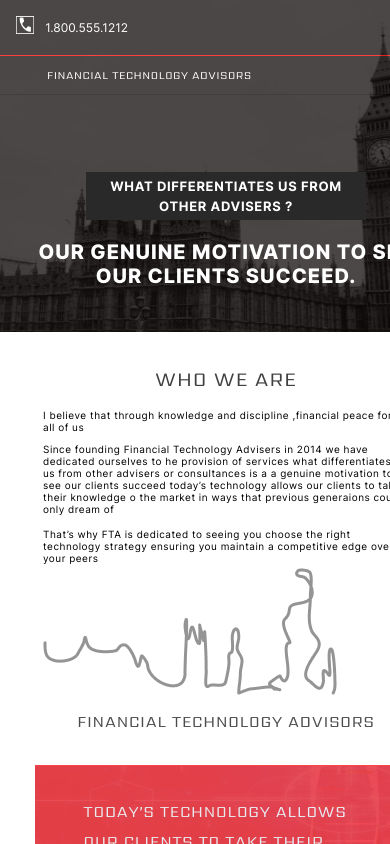
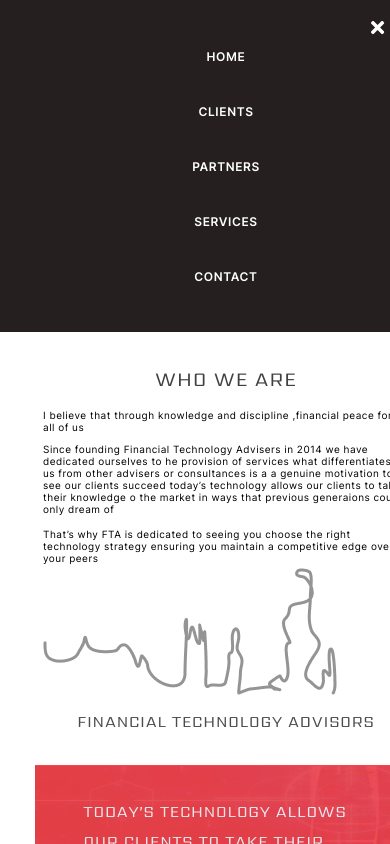
Before and after one commit to Gideonthegre8t/portfolio-website-1, a React (Create React App) app: page / in a window 390 px wide. Shown: the top 844 px of the page. Built offline with nearby package versions, Linux system fonts and the light colour scheme.

Commit message:
Website1 Complete

```diff
--- a/src/components/MenuIcon.js
+++ /dev/null
@@ -1,22 +0,0 @@
-import React from "react";
-
-const MenuIcon = ({ className }) => {
-  return (
-    <>
-      <svg
-        xmlns="http://www.w3.org/2000/svg"
-        viewBox="0 0 24 24"
-        width="24"
-        height="24"
-      >
-        <path fill="none" d="M0 0h24v24H0z" />
-        <path
-          d="M4 6h16v2H4zm0 5h16v2H4zm0 5h16v2H4z"
-          fill="rgba(0, 0, 0, 0.87)"
-        />
-      </svg>
-    </>
-  );
-};
-
-export default MenuIcon;
--- a/src/components/Navbar.js
+++ b/src/components/Navbar.js
@@ -1,13 +1,10 @@
-import React from "react";
-import { useRef, useState } from "react";
-import MenuIcon from "./MenuIcon";
+import React, { useRef, useEffect } from "react";
+import { FaBars, FaTimes } from "react-icons/fa";
 
 function Navbar() {
   const navRef = useRef();
-  const [isNavOpen, setIsNavOpen] = useState(false);
 
   const toggleNavbar = () => {
-    setIsNavOpen(!isNavOpen);
     navRef.current.classList.toggle("responsive_nav");
   };
 
@@ -15,6 +12,10 @@ function Navbar() {
     event.preventDefault(); // Prevent default anchor behavior
   };
 
+  // Add the 'responsive_nav' class by default
+  useEffect(() => {
+    navRef.current.classList.add("responsive_nav");
+  }, []);
 
   return (
     <div className="navigator">
@@ -34,15 +35,14 @@ function Navbar() {
         <a href="/#" onClick={handleClick}>
           CONTACT
         </a>
-        {isNavOpen ? (
-          <button className="nav-btn nav-close-btn" onClick={toggleNavbar}>
-            <MenuIcon />
-          </button>
-        ) : (
-          <button className="nav-btn" onClick={toggleNavbar}>
-            <MenuIcon/>
-          </button>
-        )}
+
+        <button className="nav-btn nav-close-btn" onClick={toggleNavbar}>
+          <FaTimes />
+        </button>
+
+        <button className="nav-btn" onClick={toggleNavbar}>
+          <FaBars />
+        </button>
       </nav>
     </div>
   );
--- a/src/index.css
+++ b/src/index.css
@@ -109,7 +109,7 @@ body {
 
 .navigator {
   margin-right: 7.5rem;
-  margin-bottom: 1rem;
+  margin-bottom: 0.4rem;
 }
 
 nav a {
@@ -144,14 +144,7 @@ nav a:hover {
 }
 
 .nav-btn {
-  padding: 5px;
-  cursor: pointer;
-  background: transparent;
-  border: none;
-  outline: none;
   visibility: hidden;
-  font-size: 1.8rem;
-
 }
 
 .icon {
@@ -734,7 +727,7 @@ input {
   text-align: left;
 }
 
-@media only screen and (max-width: 600px) {
+@media (max-width: 452px) {
   body {
     margin: 0 auto;
     width: 452px;
@@ -786,7 +779,8 @@ input {
   .top2 {
     width: 100%;
     height: 2.4rem;
-    gap: 9rem;
+    gap: 1rem;
+    margin-left: -1.8rem;
   }
 
   .top2-first-txt {
@@ -797,85 +791,82 @@ input {
     letter-spacing: 0.05em;
     margin-left: 15px;
   }
-
   .nav-btn {
     visibility: visible;
-    position: relative;
-    margin-top: 3.8rem;
+    opacity: 1;
+    position: absolute;
+    cursor: pointer;
+    border: none;
+    outline: none;
+    font-size: 1.2rem;
+
+    margin-top: 99rem;
+    left: 26rem;
+    color: #fff;
+    background: none;
   }
 
-  .navigator {
-    margin: 0 auto;
-    gap: 0px;
-    bottom: 0;
-  }
-  nav a {
-    margin: 0;
-    padding: 0;
-    color: #ffffff;
-    text-decoration: none;
-    font-family: "inter";
-    font-size: 7px;
-    font-weight: 600;
-    line-height: 15px;
-    letter-spacing: 0.05em;
-    text-align: left;
-    color: #e38b8b;
-  }
-  .navbar a::before {
-    display: none;
-  }
-
-  .navigator,
-  nav {
+  .navigator > nav {
     position: absolute;
-    bottom: -2.8rem;
-    right: 0.5rem;
-    height: 45%;
-    width: 10%;
+    top: 0;
+    left: 0;
+    height: 100%;
+    width: 100%;
     display: flex;
     flex-direction: column;
     align-items: center;
     justify-content: center;
     gap: 0.5rem;
-    background: transparent;
+    background-color:#251f1f;
+    z-index: 1;
     transition: 1s;
-    transform: translateY(-33.5vh);
+    transform: translateY(-100vh);
   }
 
-  .responsive_nav {
+  nav.responsive_nav {
     transform: none;
   }
 
   nav .nav-close-btn {
-    display: block;
     position: absolute;
-    top: -10rem;
+    top: 5%;
+    left: 80%;
+    margin-top: 0rem;
   }
+
+  .navbar a::before {
+    content: "";
+    position: absolute;
+    top: 240%;
+    left: 0;
+    width: 0;
+    height: 0;
+
+  }
+
 
   .header-content {
     justify-content: center;
     align-items: center;
     margin: 0 auto;
+    margin-top: -3rem;
   }
 
   .header-content1 {
     background: #292929;
     width: 272px;
     height: 40px;
-    font-family: Inter;
     font-size: 13px;
     font-weight: 700;
     line-height: 20px;
     letter-spacing: 0.05em;
     text-align: center;
     margin: 0 auto;
-    margin-top: 0.5rem;
+
   }
   .header-content2 {
     width: 376px;
     height: 48px;
-    font-family: Inter;
     font-size: 20px;
     font-weight: 800;
     line-height: 24px;
```
Also changed, not shown: 1 other file (tests, documents, lock files or other folders).
